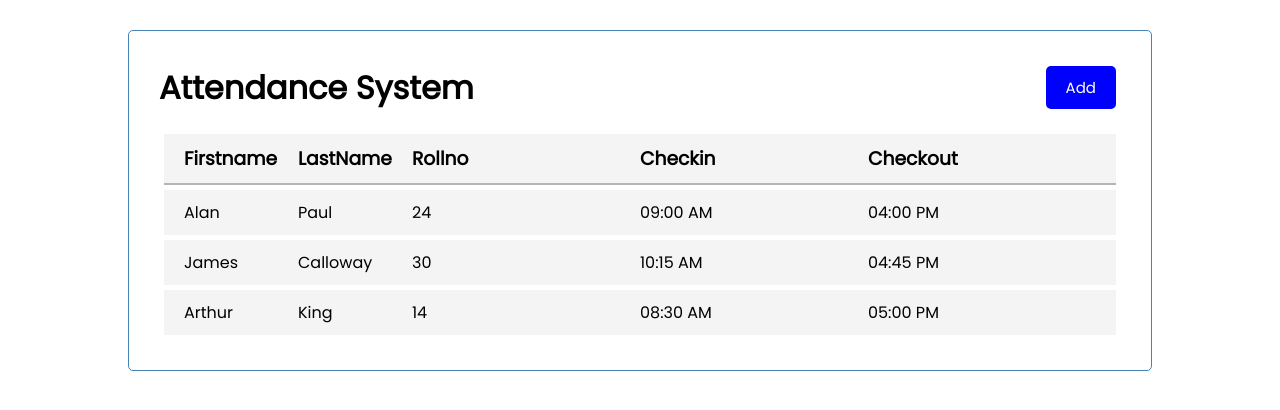
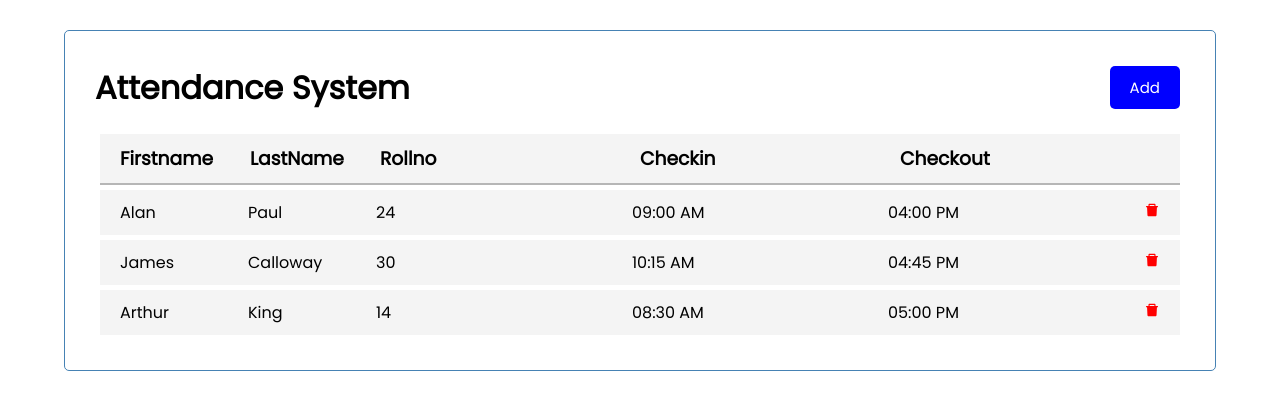
Before and after one commit to PiyushWadhawan/Attendance_System, a React (Create React App) app: page / in a window 1280 px wide. Shown: the top 410 px of the page. Built offline with nearby package versions, Linux system fonts and the light colour scheme.

Commit message:
delete function added

```diff
--- a/src/App.js
+++ b/src/App.js
@@ -46,11 +46,15 @@ function App() {
     console.log(setShowAddStudent)
   }
 
+  const deleteStudent = (id) => {
+    addStudent(students.filter((student) => student.id !== id))
+  }
+
   return (
     <div className="container">
       <Header showAddStudent={showAddStudent} setShowAdd={setShowAdd}/>
       {showAddStudent && <AddStudent addStudents={addStudents}/>}
-      <List students={students}/>
+      <List students={students} deleteStudent={deleteStudent}/>
     </div>
   );
 }
--- a/src/components/List.jsx
+++ b/src/components/List.jsx
@@ -1,7 +1,7 @@
 import React from 'react'
 import Liststyle from './Liststyle'
 
-function List({ students }) {
+function List({ students, deleteStudent }) {
 
   return (
     <div>
@@ -15,7 +15,7 @@ function List({ students }) {
         <h3>Checkout</h3>
       </div>
       {students.map((student) => (
-        <Liststyle key={student.id} firstname={student.firstname} lastname={student.lastname} rollno={student.rollno} checkin={student.checkin} checkout={student.checkout} />
+        <Liststyle key={student.id} id={student.id} firstname={student.firstname} lastname={student.lastname} rollno={student.rollno} checkin={student.checkin} checkout={student.checkout} deleteStudent={deleteStudent}/>
       ))}
     </div>
   )
--- a/src/components/Liststyle.jsx
+++ b/src/components/Liststyle.jsx
@@ -1,6 +1,8 @@
 import React from 'react'
+import { AiFillDelete } from 'react-icons/ai'
 
-function Liststyle({ rollno, firstname, lastname, checkin, checkout }) {
+function Liststyle({ id, rollno, firstname, lastname, checkin, checkout, deleteStudent }) {
+
   return (
     <div className='task'>
         <div className="name">
@@ -10,6 +12,7 @@ function Liststyle({ rollno, firstname, lastname, checkin, checkout }) {
         <p>{rollno}</p>
         <p>{checkin}</p>
         <p>{checkout}</p>
+        <span className='delete' onClick={() => deleteStudent(id)}><AiFillDelete/></span>
     </div>
   )
 }
--- a/src/index.css
+++ b/src/index.css
@@ -11,7 +11,7 @@ body {
 }
 
 .container {
-  max-width: 80%;
+  max-width: 90%;
   margin: 30px auto;
   overflow: auto;
   min-height: 300px;
@@ -62,6 +62,11 @@ body {
   justify-content: space-between;
   cursor: pointer;
   transition: all 0.3s ease-in-out;
+}
+
+.delete {
+  color: red;
+  cursor: pointer;
 }
 
 .task:hover {
```
